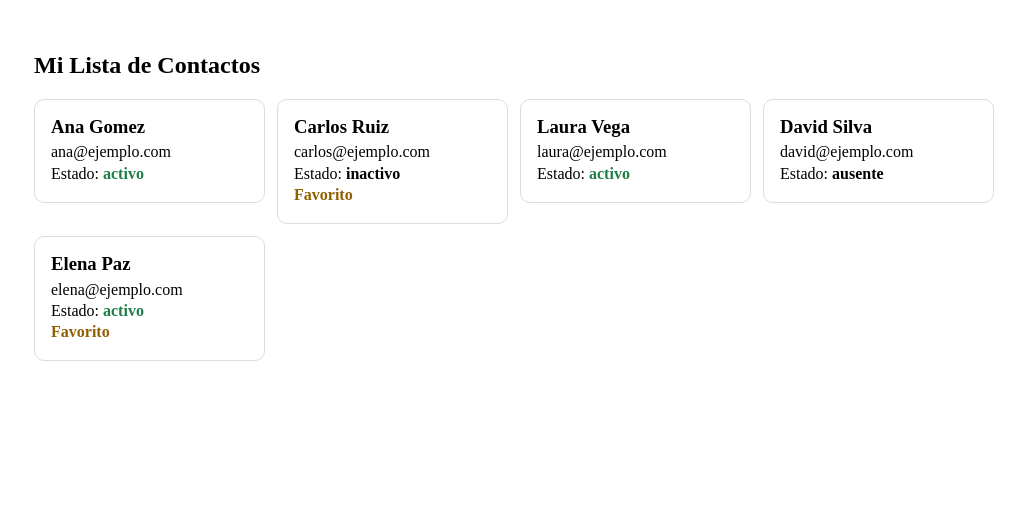
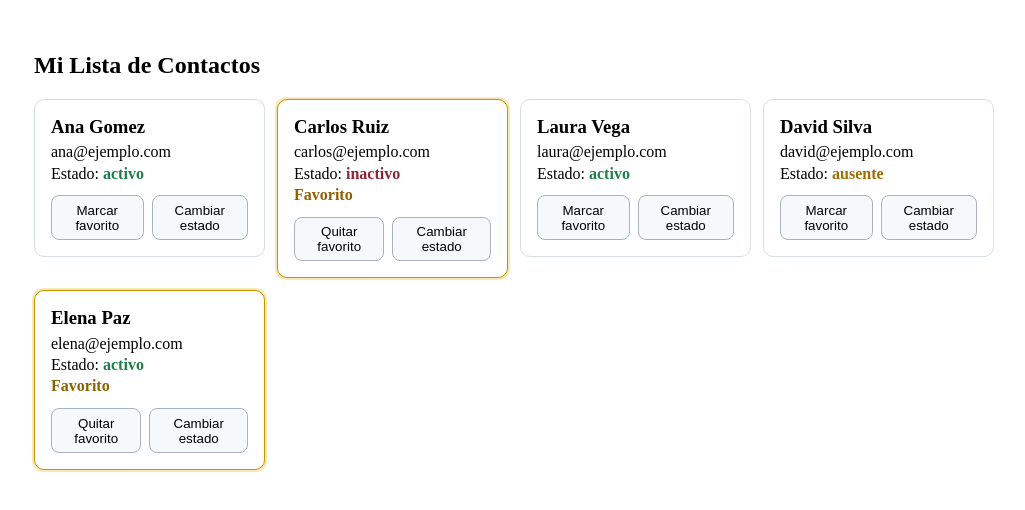
Before and after one commit to AlexMorvi/gestor-contactos, an Angular app: page / in a window 1280 px wide. Shown: the top 510 px of the page, without its empty margins (126-1151 px from the left). Built offline with nearby package versions, Linux system fonts and the light colour scheme.

Commit message:
feat(contact-card): implementar property binding, ngClass y event binding

```diff
--- a/src/app/components/contact-card/contact-card.css
+++ b/src/app/components/contact-card/contact-card.css
@@ -3,6 +3,11 @@
 	border-radius: 10px;
 	padding: 1rem;
 	background: #ffffff;
+}
+
+.card-favorite {
+	border-color: #c89200;
+	box-shadow: 0 0 0 2px #f8e6b6;
 }
 
 .card h3 {
@@ -17,11 +22,37 @@
 	font-weight: 600;
 }
 
-.status.active {
+.status-active {
 	color: #1d7f48;
+}
+
+.status-inactive {
+	color: #8c2635;
+}
+
+.status-away {
+	color: #a36b00;
 }
 
 .favorite {
 	color: #8f5f00;
 	font-weight: 600;
 }
+
+.actions {
+	display: flex;
+	gap: 0.5rem;
+	margin-top: 0.8rem;
+}
+
+.actions button {
+	padding: 0.4rem 0.7rem;
+	border: 1px solid #a8b3bf;
+	border-radius: 8px;
+	background: #f6f8fa;
+	cursor: pointer;
+}
+
+.actions button:hover {
+	background: #e9edf2;
+}
--- a/src/app/components/contact-card/contact-card.html
+++ b/src/app/components/contact-card/contact-card.html
@@ -1,12 +1,26 @@
-<article class="card" *ngIf="contact">
+<article class="card" *ngIf="contact" [ngClass]="{ 'card-favorite': contact.favorite }">
   <h3>{{ contact.name }}</h3>
   <p>{{ contact.email }}</p>
   <p>
     Estado:
-    <span class="status" [class.active]="contact.status === 'activo'">
+    <span
+      class="status"
+      [ngClass]="{
+        'status-active': contact.status === 'activo',
+        'status-inactive': contact.status === 'inactivo',
+        'status-away': contact.status === 'ausente'
+      }"
+    >
       {{ contact.status }}
     </span>
   </p>
 
   <p *ngIf="contact.favorite" class="favorite">Favorito</p>
+
+  <div class="actions">
+    <button type="button" (click)="onFavoriteClick()">
+      {{ contact.favorite ? 'Quitar favorito' : 'Marcar favorito' }}
+    </button>
+    <button type="button" (click)="onStatusClick()">Cambiar estado</button>
+  </div>
 </article>
--- a/src/app/components/contact-card/contact-card.ts
+++ b/src/app/components/contact-card/contact-card.ts
@@ -1,5 +1,15 @@
 import { CommonModule } from '@angular/common';
-import { Component, Input } from '@angular/core';
+import { Component, EventEmitter, Input, Output } from '@angular/core';
+
+export type ContactStatus = 'activo' | 'inactivo' | 'ausente';
+
+export interface Contact {
+  id: number;
+  name: string;
+  email: string;
+  status: ContactStatus;
+  favorite: boolean;
+}
 
 @Component({
   selector: 'app-contact-card',
@@ -9,11 +19,15 @@ import { Component, Input } from '@angular/core';
   styleUrl: './contact-card.css',
 })
 export class ContactCardComponent {
-  @Input() contact?: {
-    id: number;
-    name: string;
-    email: string;
-    status: string;
-    favorite: boolean;
-  };
+  @Input({ required: true }) contact!: Contact;
+  @Output() favoriteToggled = new EventEmitter<number>();
+  @Output() statusToggled = new EventEmitter<number>();
+
+  onFavoriteClick(): void {
+    this.favoriteToggled.emit(this.contact.id);
+  }
+
+  onStatusClick(): void {
+    this.statusToggled.emit(this.contact.id);
+  }
 }
--- a/src/app/components/contact-list/contact-list.html
+++ b/src/app/components/contact-list/contact-list.html
@@ -7,7 +7,12 @@
 
   <ng-template #listTemplate>
     <div class="grid-container">
-      <app-contact-card *ngFor="let c of contacts" [contact]="c"></app-contact-card>
+      <app-contact-card
+        *ngFor="let c of contacts"
+        [contact]="c"
+        (favoriteToggled)="toggleFavorite($event)"
+        (statusToggled)="toggleStatus($event)"
+      ></app-contact-card>
     </div>
   </ng-template>
 </div>
--- a/src/app/components/contact-list/contact-list.ts
+++ b/src/app/components/contact-list/contact-list.ts
@@ -1,6 +1,10 @@
 import { CommonModule } from '@angular/common';
 import { Component } from '@angular/core';
-import { ContactCardComponent } from '../contact-card/contact-card';
+import {
+  Contact,
+  ContactCardComponent,
+  ContactStatus,
+} from '../contact-card/contact-card';
 
 @Component({
   selector: 'app-contact-list',
@@ -10,7 +14,7 @@ import { ContactCardComponent } from '../contact-card/contact-card';
   styleUrl: './contact-list.css',
 })
 export class ContactListComponent {
-  contacts = [
+  contacts: Contact[] = [
     {
       id: 1,
       name: 'Ana Gomez',
@@ -47,4 +51,26 @@ export class ContactListComponent {
       favorite: true,
     },
   ];
+
+  toggleFavorite(contactId: number): void {
+    this.contacts = this.contacts.map((contact) =>
+      contact.id === contactId
+        ? { ...contact, favorite: !contact.favorite }
+        : contact,
+    );
+  }
+
+  toggleStatus(contactId: number): void {
+    const nextStatus: Record<ContactStatus, ContactStatus> = {
+      activo: 'ausente',
+      ausente: 'inactivo',
+      inactivo: 'activo',
+    };
+
+    this.contacts = this.contacts.map((contact) =>
+      contact.id === contactId
+        ? { ...contact, status: nextStatus[contact.status] }
+        : contact,
+    );
+  }
 }
```
